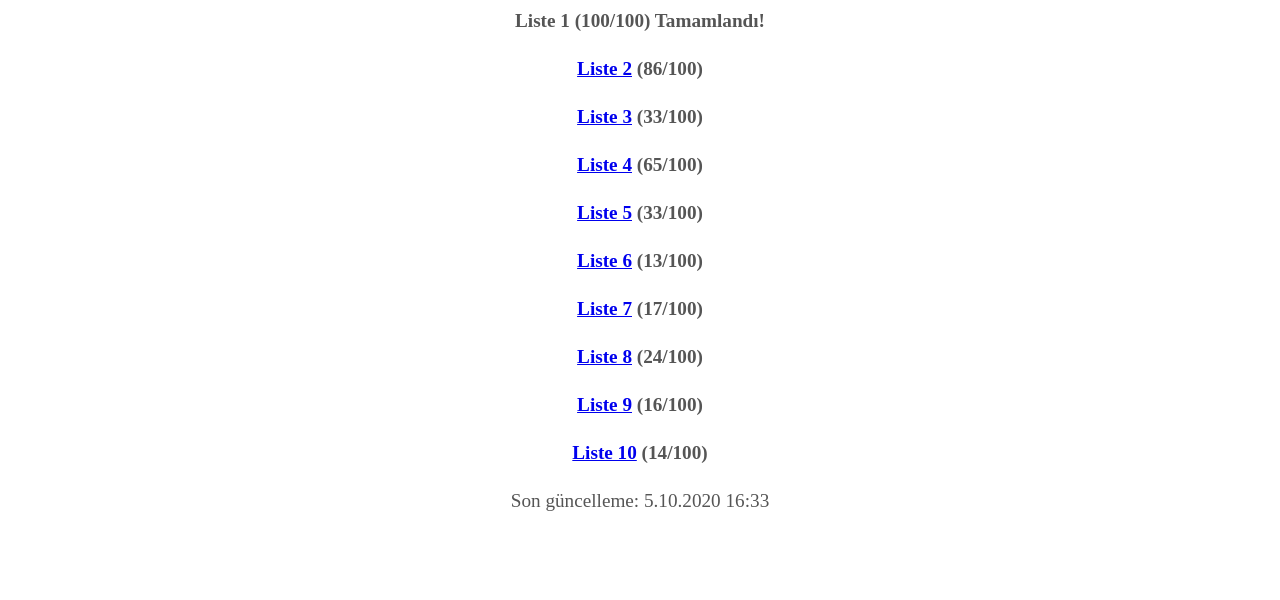
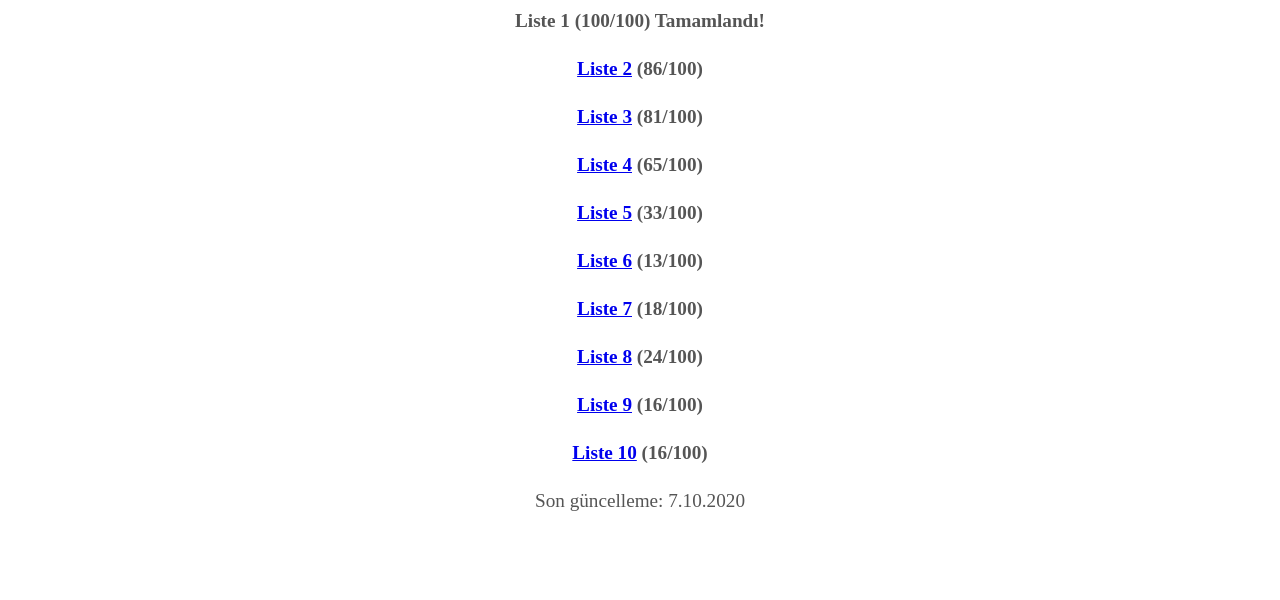
Before and after one commit to 925sozcuk/925sozcuk.github.io, a Jekyll site: the page built from index.html, in a window 1280 px wide. Shown: the part 1427-2027 px from the top of the page. Built offline with Jekyll 4.4.1, drawn with Linux system fonts in a browser that asks for light colours; some web fonts are replaced.

Commit message:
Update about.html

```diff
--- a/_includes/about.html
+++ b/_includes/about.html
@@ -11,15 +11,15 @@
     <b>
       <p>Liste 1 (100/100) Tamamlandı! </p>
       <p><a href="https://forms.gle/Xpw2RH3CSQQT2dhJ8" target="_blank">Liste 2</a> (86/100)</p>
-      <p><a href="https://forms.gle/XDxXPqteTKvprMpj6" target="_blank">Liste 3</a> (33/100)</p>
+      <p><a href="https://forms.gle/XDxXPqteTKvprMpj6" target="_blank">Liste 3</a> (81/100)</p>
       <p><a href="https://forms.gle/FwZTpyy2v1rKkZih7" target="_blank">Liste 4</a> (65/100)</p>
       <p><a href="https://forms.gle/Aj8X9Y3sYMKVgc4u5" target="_blank">Liste 5</a> (33/100)</p>
       <p><a href="https://forms.gle/qg9a1V2BmXxLDtod6" target="_blank">Liste 6</a> (13/100)</p>
-      <p><a href="https://forms.gle/EqGQ875uBarAzp1HA" target="_blank">Liste 7</a> (17/100)</p>
+      <p><a href="https://forms.gle/EqGQ875uBarAzp1HA" target="_blank">Liste 7</a> (18/100)</p>
       <p><a href="https://forms.gle/cFHsJCzy14Jx59h9A" target="_blank">Liste 8</a> (24/100)</p>
       <p><a href="https://forms.gle/o52CG2iT8cTMF7hdA" target="_blank">Liste 9</a> (16/100)</p>
-      <p><a href="https://forms.gle/FAh1ucTYu49YYeu59" target="_blank">Liste 10</a> (14/100)</p>
+      <p><a href="https://forms.gle/FAh1ucTYu49YYeu59" target="_blank">Liste 10</a> (16/100)</p>
     </b>
 
-  <p>Son güncelleme: 5.10.2020 16:33</p>
+  <p>Son güncelleme: 7.10.2020</p>
   </div>
```
